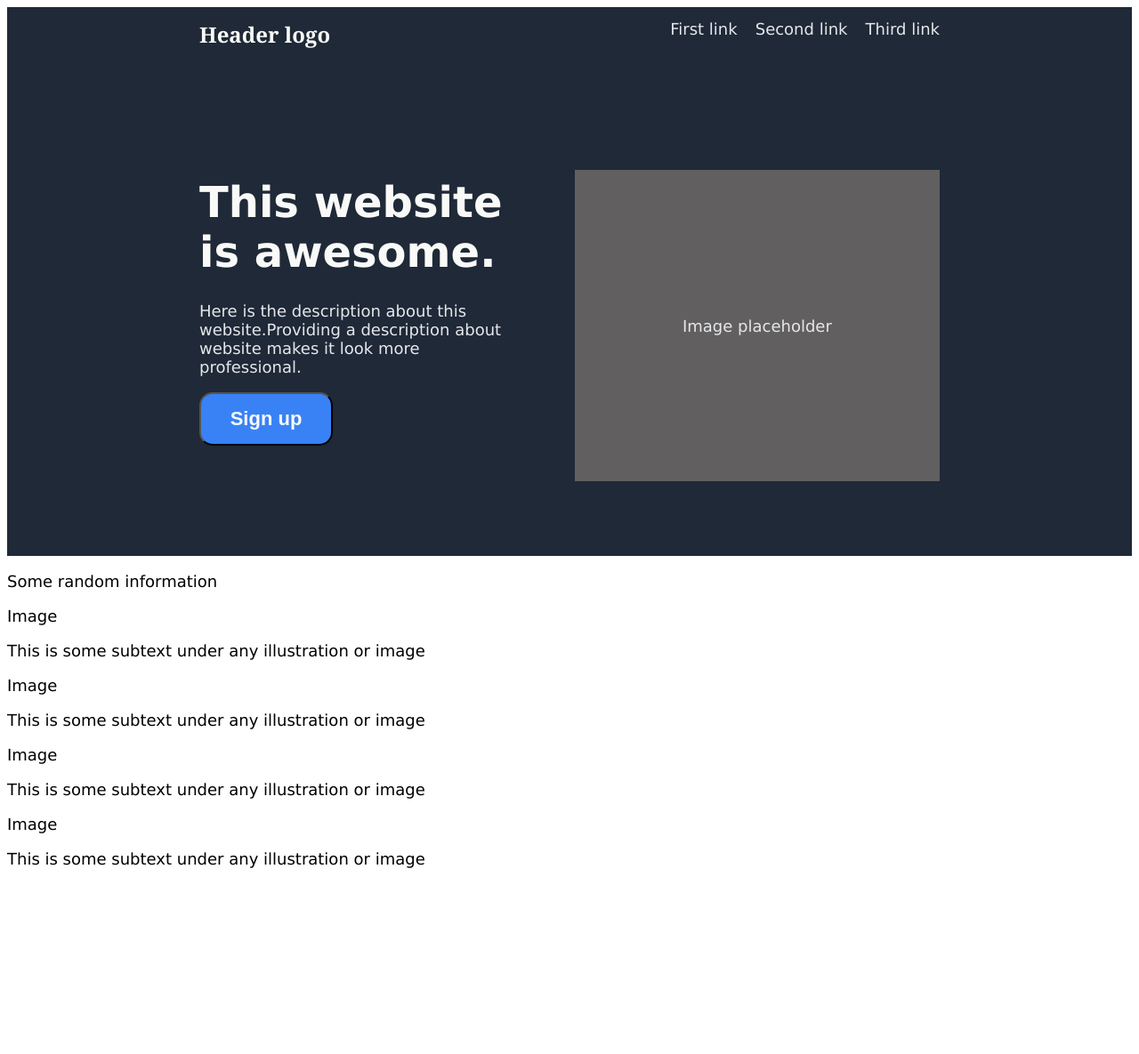
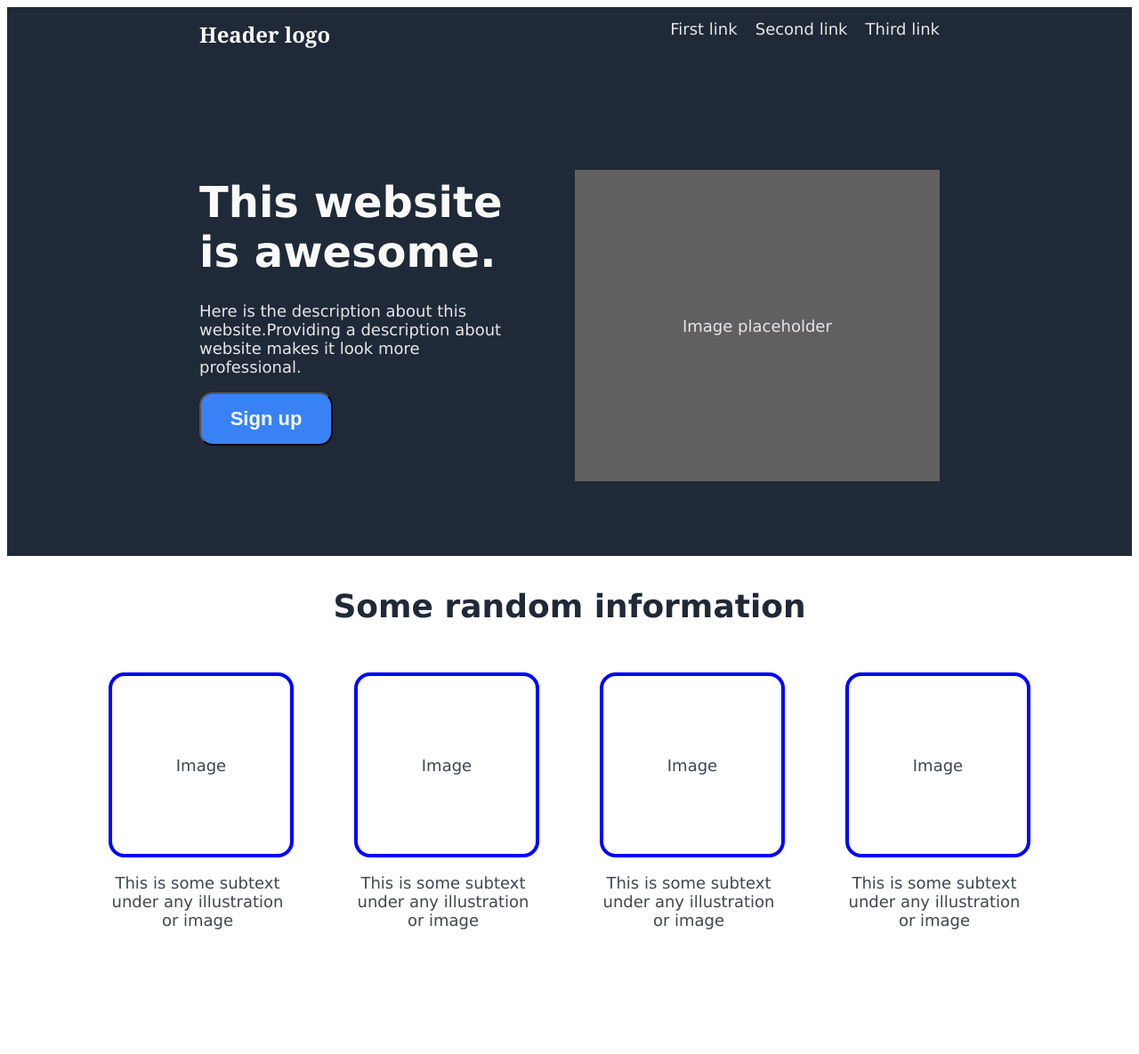
Before and after one commit to Rishi9563/Landing-page, a plain HTML site: page index.html in a window 1280 px wide. Shown: the whole page at 89% size. Before the commit the page ends 994 px from the top, so only its background shows below. Drawn offline with Linux system fonts and the light colour scheme.

Commit message:
Add styles to styles.css
Write css commands to get middle part look as it is supposed to be

```diff
--- a/styles.css
+++ b/styles.css
@@ -11,7 +11,7 @@ body {
     padding-top: 14px;
     padding-bottom: 84px;
     background-color: #1F2937;
-    color: #e5e7eb;
+    color : #e5e7eb;
 }
 
 .header {
@@ -67,3 +67,43 @@ button {
     justify-content: center;
     align-items: center;
 }
+
+.middle {
+    display: flex;
+    flex-direction: column;
+    align-items: center;
+    color: #42464e;
+}
+
+.heading {
+    font-size: 36px;
+    color: #1F2937;
+    font-weight: 900;
+}
+
+.boxes {
+    display: flex;
+    gap : 68px;
+}
+
+.boxes .one .text,
+.boxes .two .text,
+.boxes .three .text,
+.boxes .four .text {
+    width : 200px;
+    height : 200px;
+    text-align: center;
+}
+
+.boxes .one .image,
+.boxes .two .image,
+.boxes .three .image,
+.boxes .four .image {
+    width : 200px;
+    height : 200px;
+    border: 4px solid blue;
+    border-radius: 18px;
+    display: flex;
+    justify-content: center;
+    align-items: center;
+}
```
